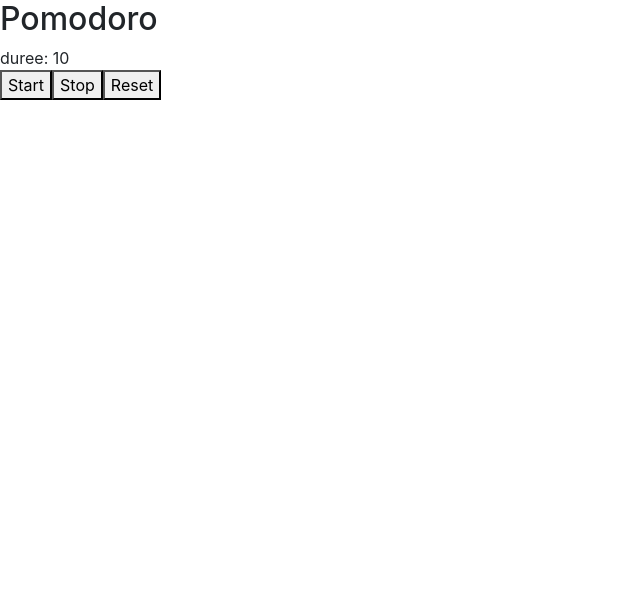
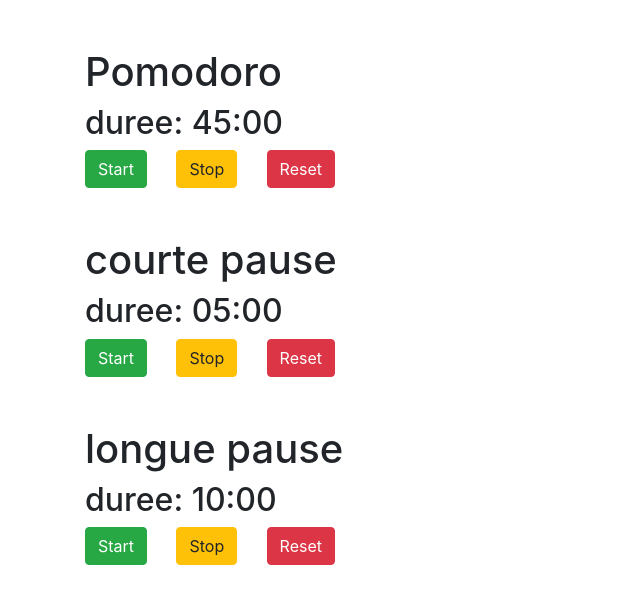
Before and after one commit to thisejf/codeConceptReactVolume-1, a React (Create React App) app: page / in a window 1280 px wide. Shown: the top 604 px of the page, without its empty margins (0-640 px from the left). Built offline with nearby package versions, Linux system fonts and the light colour scheme.

Commit message:
format duration

```diff
--- a/src/App.js
+++ b/src/App.js
@@ -3,7 +3,11 @@
 
 function App() {
   return (
-      <Timer />
+      <div>
+        <Timer duration="45" title="Pomodoro" />
+        <Timer duration="5" title="courte pause" />
+        <Timer duration="10" title="longue pause" />
+      </div>
   );
 }
 
--- a/src/components/Button.jsx
+++ b/src/components/Button.jsx
@@ -3,7 +3,7 @@
 class Button extends Component {
     render() {
         return (
-            <button onClick={this.props.onBtnClick}>{this.props.text}</button>
+            <button onClick={this.props.onBtnClick} className={this.props.btnCssClasses}>{this.props.text}</button>
         );
     }
 }
--- a/src/components/ButtonGroup.jsx
+++ b/src/components/ButtonGroup.jsx
@@ -4,10 +4,10 @@
 class ButtonGroup extends Component {
     render() {
         return (
-            <div>
-                <Button text="Start" onBtnClick={ this.props.onStart } />
-                <Button text="Stop" onBtnClick={ this.props.onStop } />
-                <Button text="Reset" onBtnClick={ this.props.onReset} />
+            <div className="d-flex justify-content-between my-2" style={{ maxWidth: 250 }}>
+                <Button text="Start" onBtnClick={ this.props.onStart } btnCssClasses="btn btn-success"/>
+                <Button text="Stop" onBtnClick={ this.props.onStop } btnCssClasses="btn btn-warning"/>
+                <Button text="Reset" onBtnClick={ this.props.onReset} btnCssClasses="btn btn-danger"/>
             </div>
         );
     }
--- a/src/components/Timer.jsx
+++ b/src/components/Timer.jsx
@@ -8,6 +8,23 @@
         handle: 0,
         message: ''
     };
+
+    prependZero = value => {
+        return value < 10 ? "0" + value.toString() : value.toString();
+    };
+
+    formatDuration = () => {
+        const minutes = Math.floor(this.state.duration / 60);
+        const secondes = Math.floor(this.state.duration % 60);
+        return `${this.prependZero(minutes)}:${this.prependZero(secondes)}`;
+    };
+
+    componentDidMount() {
+        this.setState({
+            initialValue: parseInt(this.props.duration, 10) * 60,
+            duration: parseInt(this.props.duration, 10) * 60,
+        });
+    }
 
     componentWillUnmount() {
         this.clean();
@@ -52,13 +69,13 @@
 
     render() {
         return (
-            <div>
-                <h2>Pomodoro</h2>
-                <h3>{ this.state.message }</h3>
-                <div>
-                   duree: { this.state.duration}
-                </div>
-                <ButtonGroup onStart={this.start} onStop={this.stop} onReset={this.reset}/>
+            <div className="container my-5">
+                <h1>{ this.props.title }</h1>
+                <h2>
+                   duree: { this.formatDuration() }
+                </h2>
+                <ButtonGroup onStart={this.start} onStop={this.stop} onReset={this.reset} />
+                <div>{ this.state.message }</div>
             </div>
         );
     }
```
